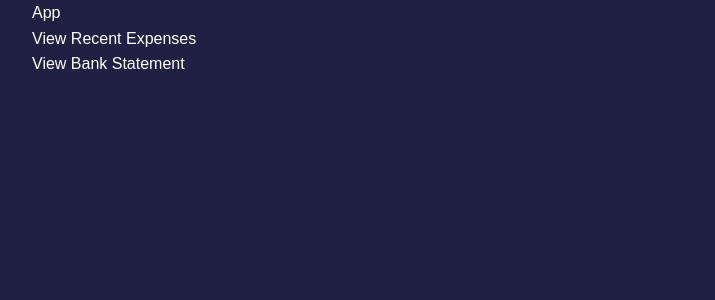
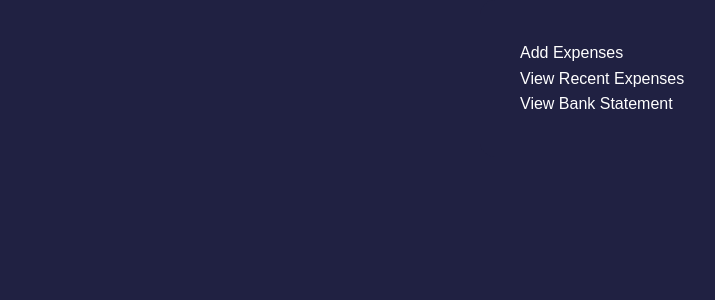
Before and after one commit to SaachiKaup/ExpenseTrackingWebsite, a Next.js app: page / in a window 1280 px wide. Shown: the top 300 px of the page, without its empty margins (0-715 px from the left). Built offline with nearby package versions, Linux system fonts and the light colour scheme.

Commit message:
Added Links in index.js to Card

```diff
--- a/pages/index.js
+++ b/pages/index.js
@@ -6,15 +6,17 @@ import Categories from './src/display_components/Categories'
 import InputExpense from './src/display_components/InputExpense'
 import App from './App'
 import Link from 'next/link'
+import Card from './src/shared/Card'
 
 
 export default function Home() {
   return (
     <div className={styles.container}>
+      <Card>
         <ul>
           <li>
             <Link href = '/App'>
-              <a>App</a>
+              <a>Add Expenses</a>
             </Link>
           </li>
           <li>
@@ -28,6 +30,7 @@ export default function Home() {
             </Link>
           </li>
         </ul>
+      </Card>
     </div>
   )
 }
```
